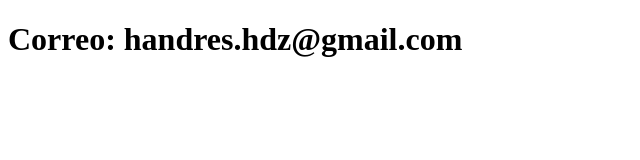
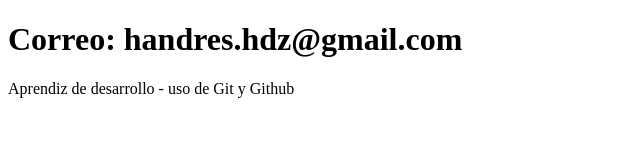
Before and after one commit to handreshdz/sistema-de-registro, a plain HTML site: page contacto.html in a window 1280 px wide. Shown: the whole page, without its empty margins (0-640 px from the left). Drawn offline with Linux system fonts and the light colour scheme.

Commit message:
Actualiza el contacto

```diff
--- a/contacto.html
+++ b/contacto.html
@@ -7,5 +7,6 @@
 </head>
 <body>
     <h1>Correo: handres.hdz@gmail.com</h1>
+    <p>Aprendiz de desarrollo - uso de Git y Github</p>
 </body>
 </html>
```
